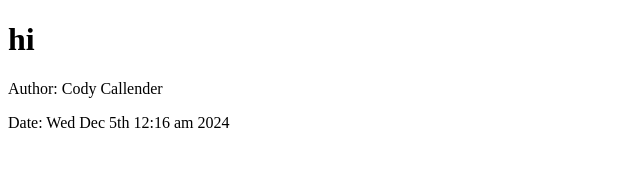
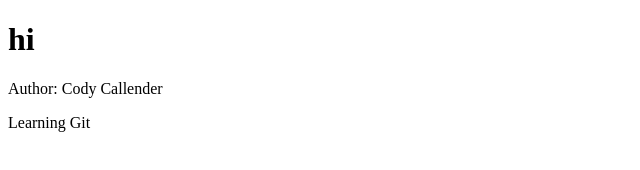
Before and after one commit to codycallender/new-repo, a plain HTML site: page index.html in a window 1280 px wide. Shown: the whole page, without its empty margins (0-640 px from the left). Drawn offline with Linux system fonts and the light colour scheme.

Commit message:
Update p tag

```diff
--- a/index.html
+++ b/index.html
@@ -8,6 +8,6 @@
   <body>
     <h1>hi</h1>
     <p>Author: Cody Callender</p>
-    <p>Date: Wed Dec 5th 12:16 am 2024</p>
+    <p>Learning Git</p>
   </body>
 </html>
```
